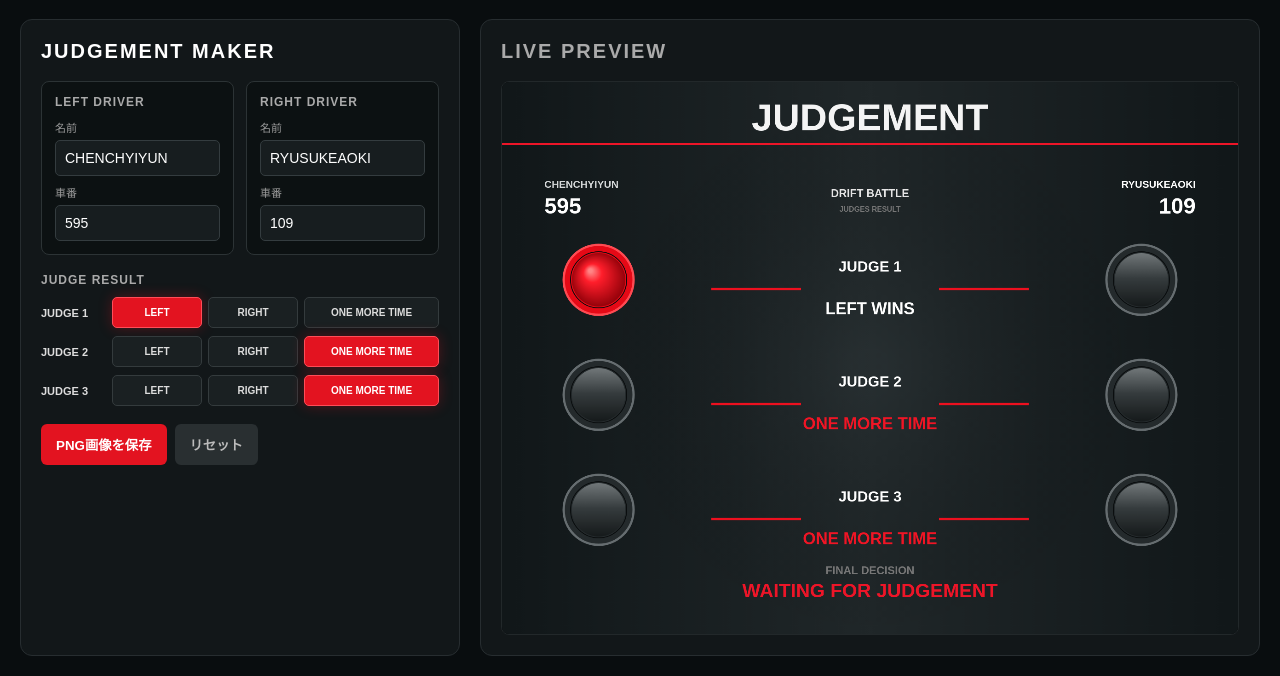
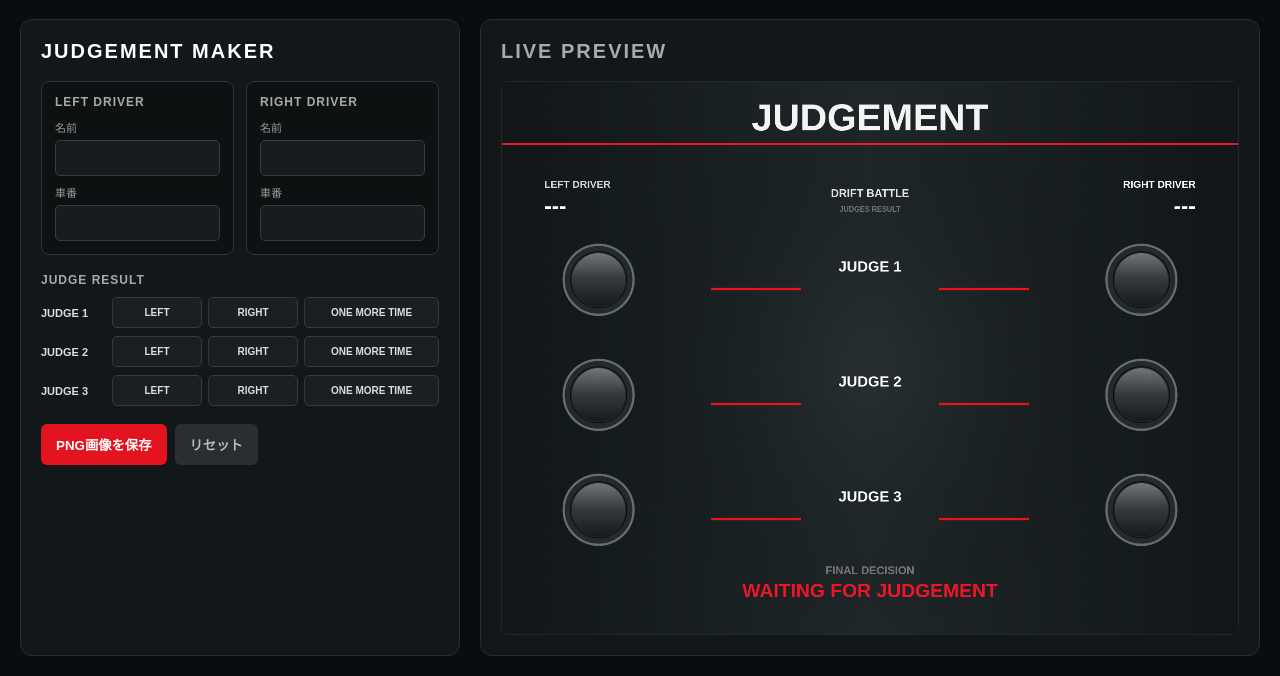
Before and after one commit to kisaragikou30/judegement1, a plain HTML site: page index.html in a window 1280 px wide. Both pictures are taken after a click on the button "リセット". Shown: the part 149-825 px from the top of the page. Drawn offline with Linux system fonts and the light colour scheme.

Commit message:
Add files via upload

```diff
--- a/index.html
+++ b/index.html
@@ -20,13 +20,13 @@
       <div class="driver-grid">
         <div class="driver-card">
           <h3>LEFT DRIVER</h3>
-          <label>名前<input id="leftName" value="CHENCHYIYUN"></label>
-          <label>車番<input id="leftNumber" value="595"></label>
+          <label>名前<input id="leftName" value=""></label>
+          <label>車番<input id="leftNumber" value=""></label>
         </div>
         <div class="driver-card">
           <h3>RIGHT DRIVER</h3>
-          <label>名前<input id="rightName" value="RYUSUKEAOKI"></label>
-          <label>車番<input id="rightNumber" value="109"></label>
+          <label>名前<input id="rightName" value=""></label>
+          <label>車番<input id="rightNumber" value=""></label>
         </div>
       </div>
 
--- a/script.js
+++ b/script.js
@@ -1,6 +1,6 @@
 const canvas = document.getElementById("canvas");
 const ctx = canvas.getContext("2d");
-const answers = ["left","omt","omt"];
+const answers = ["","",""];
 
 const $ = id => document.getElementById(id);
 const value = id => $(id).value.trim();
@@ -18,7 +18,11 @@ document.querySelectorAll(".judge-row").forEach((row, i) => {
 
 function setInitialButtons(){
   document.querySelectorAll(".judge-row").forEach((row,i)=>{
-    row.querySelector(`[data-answer="${answers[i]}"]`).classList.add("active");
+    row.querySelectorAll("button").forEach(b=>b.classList.remove("active"));
+    if(answers[i]){
+      const btn=row.querySelector(`[data-answer="${answers[i]}"]`);
+      if(btn) btn.classList.add("active");
+    }
   });
 }
 setInitialButtons();
@@ -69,7 +73,8 @@ function judge(y,n,answer){
 
   ctx.font="900 36px Arial";
   ctx.fillStyle=answer==="omt"?"#f01525":"#fff";
-  ctx.fillText(answer==="omt"?"ONE MORE TIME":answer==="left"?"LEFT WINS":"RIGHT WINS",800,y+75);
+  const label = answer==="omt" ? "ONE MORE TIME" : answer==="left" ? "LEFT WINS" : answer==="right" ? "RIGHT WINS" : "";
+  ctx.fillText(label,800,y+75);
 }
 
 function draw(){
@@ -118,7 +123,7 @@ function draw(){
   let result="WAITING FOR JUDGEMENT";
   if(left>=2) result=`${value("leftName")||"LEFT DRIVER"} WINS`;
   else if(right>=2) result=`${value("rightName")||"RIGHT DRIVER"} WINS`;
-  else if(answers.every(a=>a==="omt")) result="ONE MORE TIME";
+  else if(answers.filter(Boolean).length===3 && answers.every(a=>a==="omt")) result="ONE MORE TIME";
 
   ctx.textAlign="center";
   ctx.font="900 24px Arial";ctx.fillStyle="#777";
@@ -135,14 +140,16 @@ $("download").addEventListener("click",()=>{
 });
 
 $("reset").addEventListener("click",()=>{
-  $("leftName").value="CHENCHYIYUN";
-  $("leftNumber").value="595";
-  $("rightName").value="RYUSUKEAOKI";
-  $("rightNumber").value="109";
-  answers.splice(0,3,"left","omt","omt");
-  document.querySelectorAll(".judge-row").forEach((row,i)=>{
+  // 入力欄を完全に空にする
+  $("leftName").value="";
+  $("leftNumber").value="";
+  $("rightName").value="";
+  $("rightNumber").value="";
+
+  // JUDGE 1〜3もすべて未選択にする
+  answers.splice(0,3,"","","");
+  document.querySelectorAll(".judge-row").forEach(row=>{
     row.querySelectorAll("button").forEach(b=>b.classList.remove("active"));
-    row.querySelector(`[data-answer="${answers[i]}"]`).classList.add("active");
   });
   draw();
 });
```
